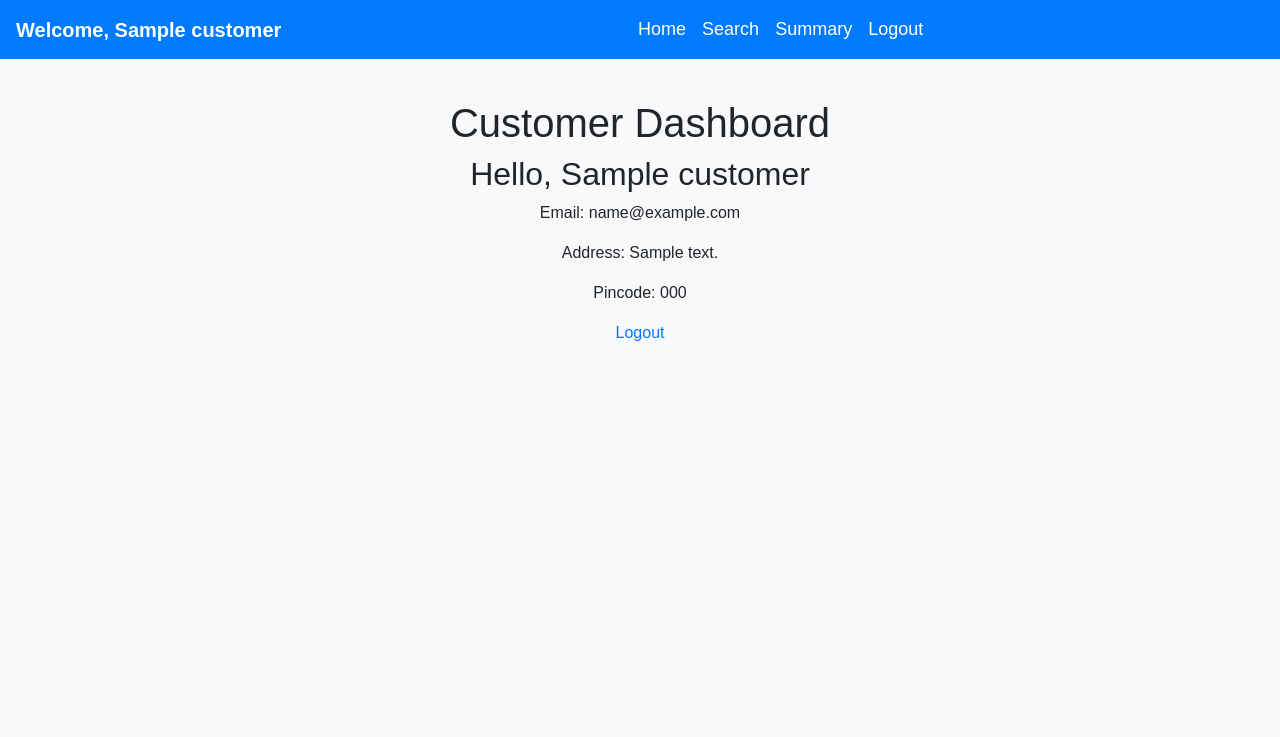
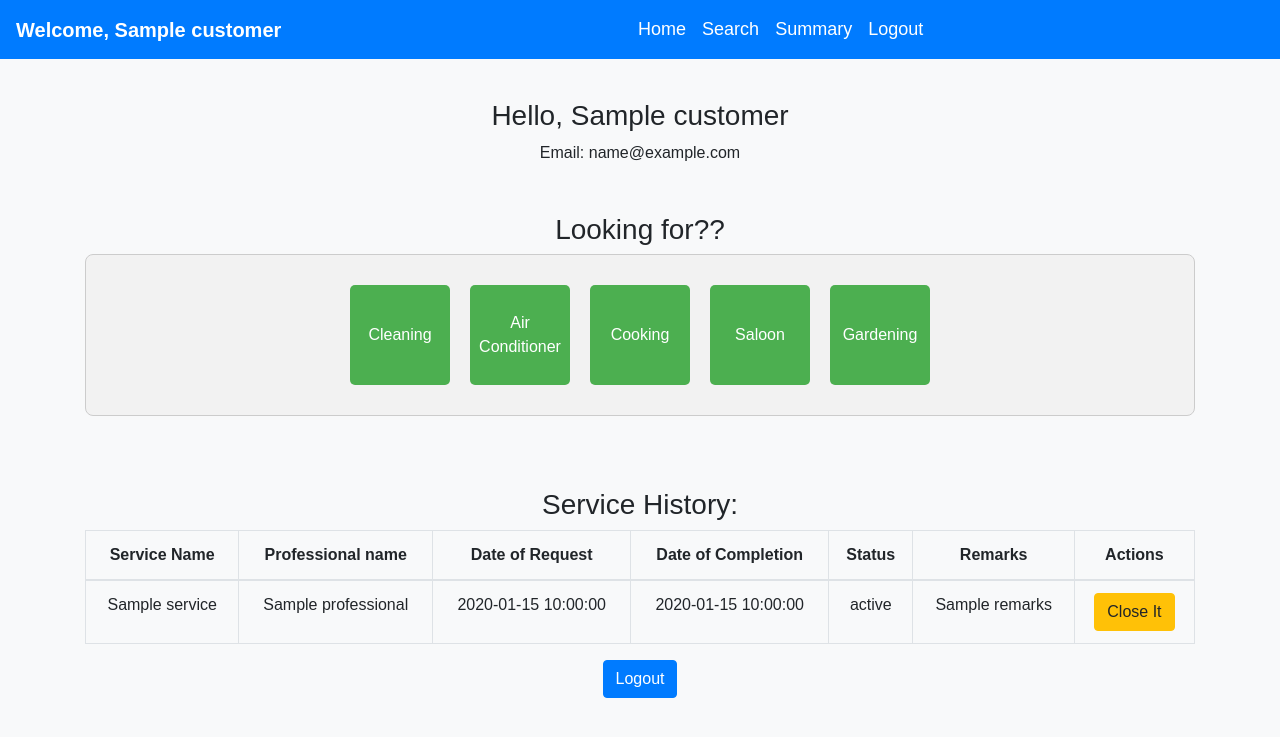
Before and after one commit to Ayush59699/A-Z-Housing, a Python web app: template templates/customer/customer_dashboard.html in a window 1280 px wide. Shown: the top 737 px of the page. Run offline with Jinja, Linux system fonts and the light colour scheme; the template is opened without the code that fills it: most values are stand-ins (such as "Sample title", 1, 10 or a date in 2020); some libraries are stand-ins or nearby versions.

Commit message:
Update customer_dashboard.html

```diff
--- a/templates/customer/customer_dashboard.html
+++ b/templates/customer/customer_dashboard.html
@@ -1,22 +1,74 @@
-{% extends "customer/base_customer_dash.html"%}
-
-
-{% block title%}Customer Dash {% endblock %}
-
-{% block greet%} {{customer.name}} {% endblock %}
-
-{% block content%}
+{% extends "customer/base_customer_dash.html"%} {% block title%}Customer Dash {%
+endblock %} {% block greet%} {{customer.name}} {% endblock %} {% block content%}
 
 <div class="container">
-    <h1>Customer Dashboard</h1>
-    <h2>Hello, {{customer.name}}</h2>
-    <p>Email: {{customer.email}}</p>
-    <p>Address: {{customer.address}}</p>
-    <p>Pincode: {{customer.pincode}}</p>
-
-    <a href="{{url_for('logout')}}">Logout</a>
-
+  <h3>Hello, {{customer.name}}</h3>
+  <p>Email: {{customer.email}}</p>
+</div>
+<div class="container mt-5">
+  <h3>Looking for??</h3>
+  <div class="rectangular-container">
+    <a href="{{ url_for('cleaning_services') }}" class="square-box">Cleaning</a>
+    <a href="{{ url_for('ac_services') }}" class="square-box"
+      >Air Conditioner</a
+    >
+    <a href="{{url_for('cooking_services')}}" class="square-box">Cooking</a>
+    <a href="{{url_for('saloon_services')}}" class="square-box">Saloon</a>
+    <a href="{{url_for('garden_services')}}" class="square-box">Gardening</a>
+  </div>
 </div>
 
+<br /><br />
+
+<div class="container mt-4">
+  <h3>Service History:</h3>
+  <table class="table table-bordered">
+    <thead>
+      <tr>
+        <th>Service Name</th>
+        <th>Professional name</th>
+        <th>Date of Request</th>
+        <th>Date of Completion</th>
+        <th>Status</th>
+        <th>Remarks</th>
+        <th>Actions</th>
+      </tr>
+    </thead>
+    <tbody>
+      {% for request in service_history %}
+      <tr>
+        <td>{{ request.service.name }}</td>
+        <td>{{ request.professional.name or 'None'}}</td>
+        <td>{{ request.date_of_request }}</td>
+        <td>{{ request.date_of_completion or 'Pending' }}</td>
+        <td>{{ request.status }}</td>
+        <td>{{ request.remarks or 'None' }}</td>
+        <td>
+
+          {% if request.status != 'Closed' %}
+          <a href="{{ url_for('close_service_request', request_id=request.id) }}" class="btn btn-warning">Close It</a>
+          {% else %}
+          Closed
+          {% endif %}
+
+        </td>
+      </tr>
+      {% else %}
+      <tr>
+        <td colspan="4">No service history available.</td>
+      </tr>
+      {% endfor %}
+    </tbody>
+  </table>
+</div>
+
+<button class="btn btn-primary">
+  <a href="{{url_for('logout')}}" style="color: white">Logout</a>
+</button>
+
+<!-- Bootstrap JS and dependencies -->
+<script src="https://code.jquery.com/jquery-3.5.1.slim.min.js"></script>
+<script src="https://cdn.jsdelivr.net/npm/@popperjs/core@2.9.2/dist/umd/popper.min.js"></script>
+<script src="https://maxcdn.bootstrapcdn.com/bootstrap/4.5.2/js/bootstrap.min.js"></script>
 
 {% endblock %}
```
